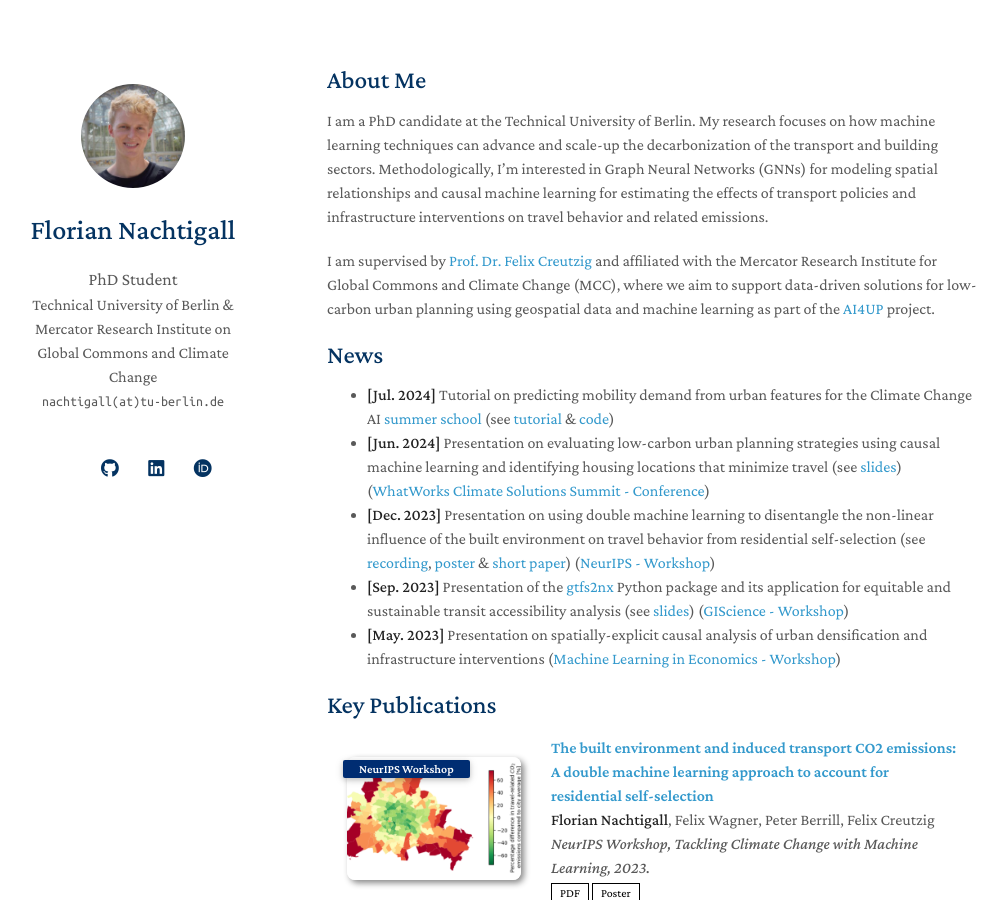
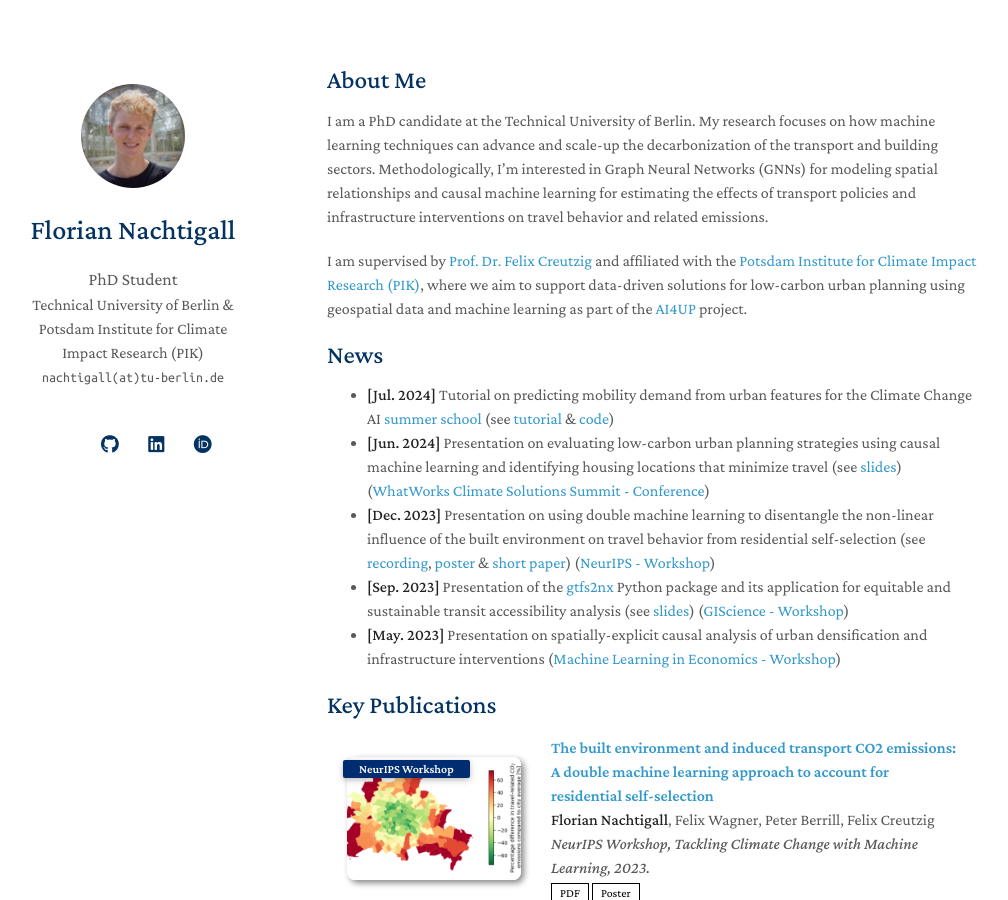
Before and after one commit to FlorianNachtigall/floriannachtigall.github.io, a Jekyll site: the page built from index.md, in a window 1280 px wide and 900 px high. Shown: the whole window, without its empty margins (143-1151 px from the left). Built offline with Jekyll 4.4.1, drawn with Linux system fonts in a browser that asks for light colours; nearby versions of some CDN libraries; a style sheet for code colours, icons or effects is not loaded; our own code applies the rules of GitHub Pages for plain Markdown files.

Commit message:
Update affiliation from MCC to PIK

```diff
--- a/_config.yml
+++ b/_config.yml
@@ -1,13 +1,13 @@
 # Basic Information
 title: Florian Nachtigall
 position: PhD Student
-affiliation: Technical University of Berlin & Mercator Research Institute on Global Commons and Climate Change
+affiliation: Technical University of Berlin & Potsdam Institute for Climate Impact Research (PIK)
 email: nachtigall(at)tu-berlin.de
 
 # Search Engine Optimization (SEO)
 # The following information is used to improve the website traffic from search engines, e.g., Google.
-keywords: Florian Nachtigall, MCC, PhD, TU Berlin, machine learning, causal inference, double machine learning, EUBUCCO, building age prediction, transport, buildings, climate mitigation, decarbonization, low-carbon, urban form, built environment, urban planning, geospatial data, GIS, retrofit, energy modeling
-description: Academic personal website of Florian Nachtigall, Technical University of Berlin & Mercator Research Institute on Global Commons and Climate Change.
+keywords: Florian Nachtigall, PhD, TU Berlin, PIK, MCC, machine learning, causal inference, double machine learning, EUBUCCO, building age prediction, transport, buildings, climate mitigation, decarbonization, low-carbon, urban form, built environment, urban planning, geospatial data, GIS, retrofit, energy modeling
+description: Academic personal website of Florian Nachtigall, Technical University of Berlin & Potsdam Institute for Climate Impact Research (PIK).
 canonical: https://floriannachtigall.github.io/
 google_site_verification: ZjrRrsXBFhUA7FeFlvDmpwbpaCwxLx8ApUM1Jy7HuJs
 
--- a/index.md
+++ b/index.md
@@ -6,7 +6,7 @@ layout: homepage
 
 I am a PhD candidate at the Technical University of Berlin. My research focuses on how machine learning techniques can advance and scale-up the decarbonization of the transport and building sectors. Methodologically, I'm interested in Graph Neural Networks (GNNs) for modeling spatial relationships and causal machine learning for estimating the effects of transport policies and infrastructure interventions on travel behavior and related emissions.
 
-I am supervised by [Prof. Dr. Felix Creutzig](https://www.mcc-berlin.net/en/about/team/creutzig-felix.html) and affiliated with the Mercator Research Institute for Global Commons and Climate Change (MCC), where we aim to support data-driven solutions for low-carbon urban planning using geospatial data and machine learning as part of the [AI4UP](https://www.mcc-berlin.net/forschung/arbeitsgruppen/landnutzung-infrastruktur-und-transport/ai4up.html) project.
+I am supervised by [Prof. Dr. Felix Creutzig](https://www.mcc-berlin.net/en/about/team/creutzig-felix.html) and affiliated with the [Potsdam Institute for Climate Impact Research (PIK)](https://www.pik-potsdam.de/en/institute/departments/climate-economics-and-policy/research/cities-data-science-and-sustainable-planning/cities-data-science-and-sustainable-planning), where we aim to support data-driven solutions for low-carbon urban planning using geospatial data and machine learning as part of the [AI4UP](https://www.mcc-berlin.net/forschung/arbeitsgruppen/landnutzung-infrastruktur-und-transport/ai4up.html) project.
 
 <!-- ## Research Interests
 
```
